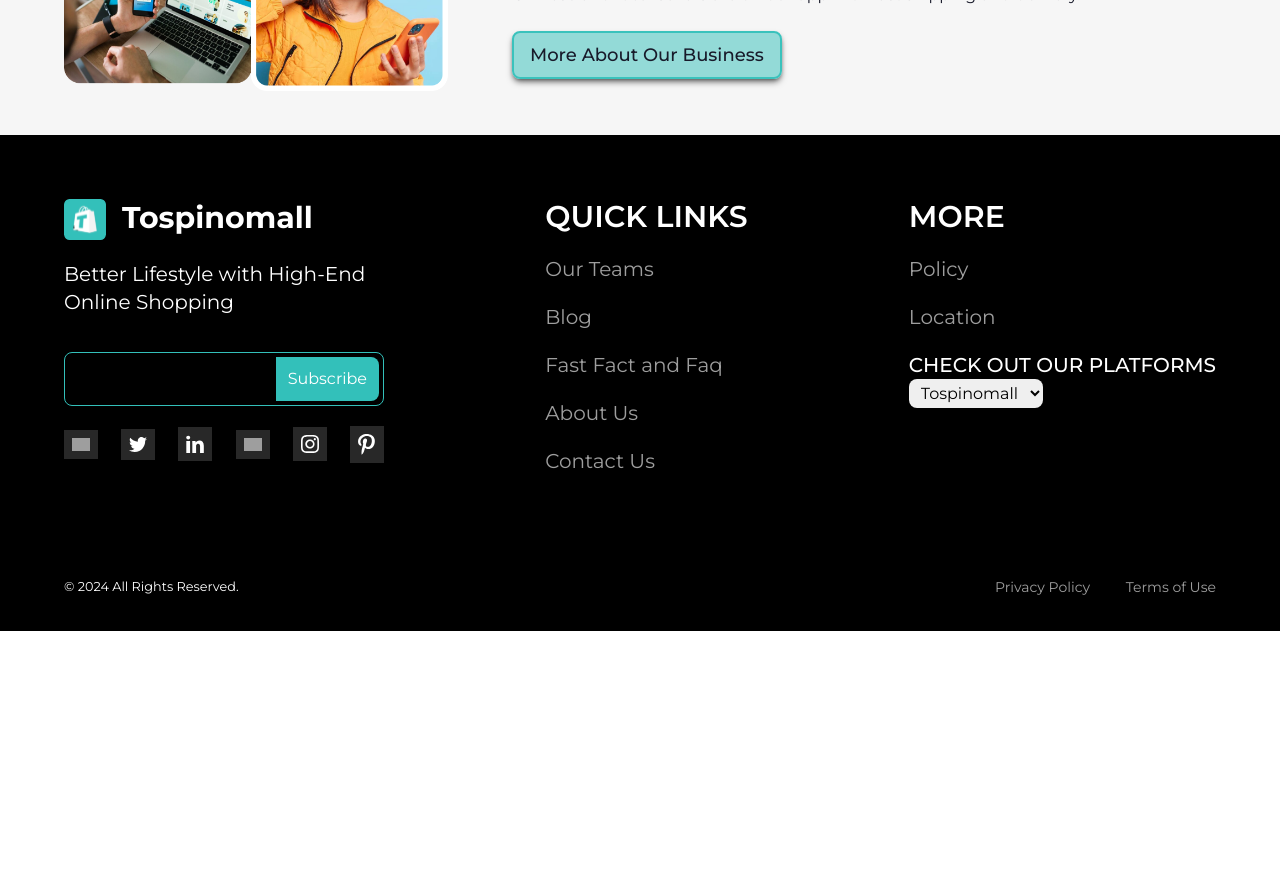
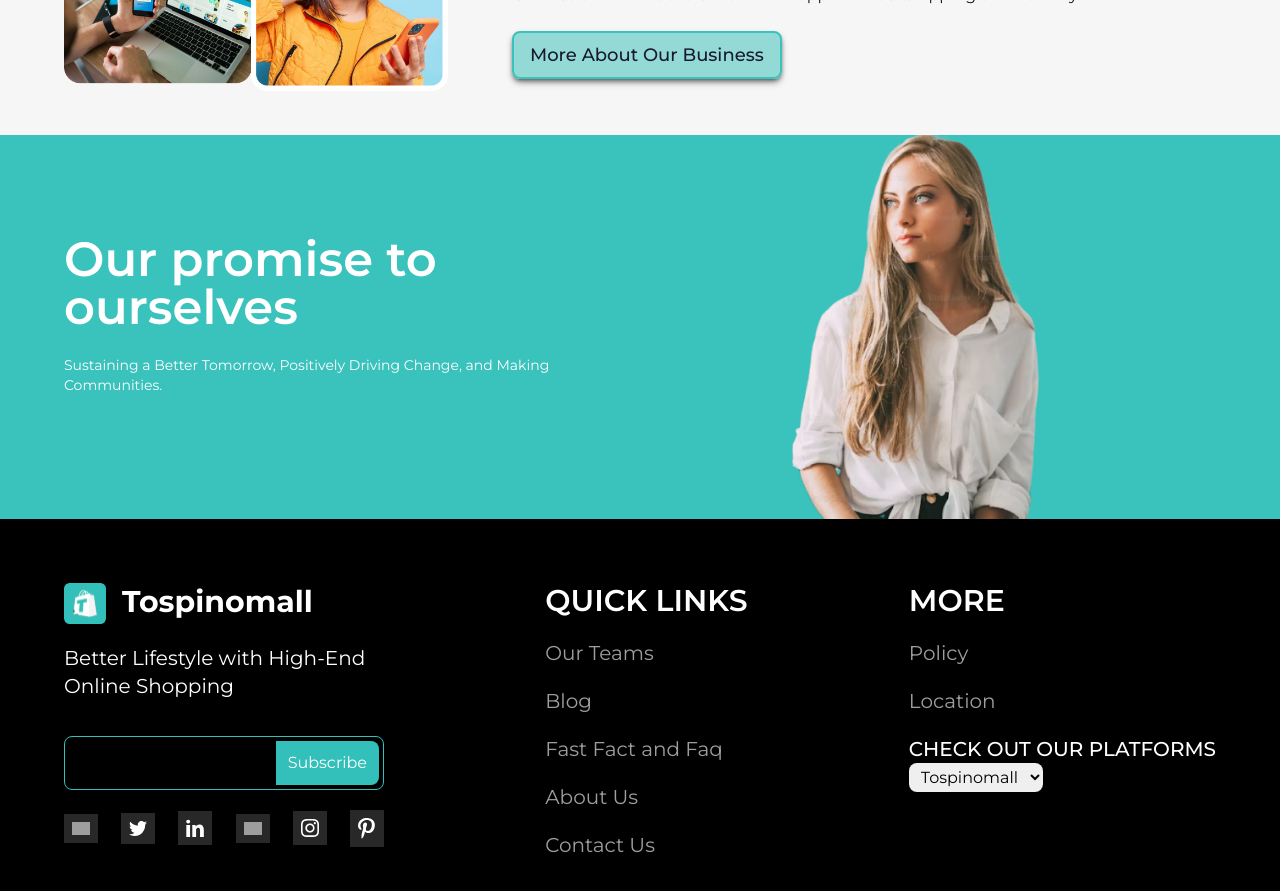
Before and after one commit to Antor1155/Tospinomall-frontend, a Next.js app: page / in a window 1280 px wide. Shown: the part 1120-2011 px from the top of the page. Before the commit the page ends 1751 px from the top, so only its background shows below. Built offline with nearby package versions, Linux system fonts and the light colour scheme; grey boxes are pictures that could not be loaded.

Commit message:
our promise part done

```diff
--- a/app/page.js
+++ b/app/page.js
@@ -73,6 +73,22 @@ export default function Home() {
         </div>
       </section>
 
+      <section className="bg-tospino flex text-white items-center px-[5%]">
+        <div className="w-1/2">
+          <h2 className="text-3xl md:text-5xl font-semibold">Our promise to ourselves</h2>
+          <p className="text-sm my-6"> Sustaining a Better Tomorrow, Positively Driving Change, and Making Communities.</p>
+        </div>
+
+        <div className="relative w-1/2 h-96">
+          <Image
+            src="/images/homeThird.png"
+            fill
+            alt="our promises model"
+            className="object-cover md:object-contain"
+          />
+        </div>
+      </section>
+
 
     </main>
   );
```
Also changed, not shown: public/images/homeThird.png (added).
